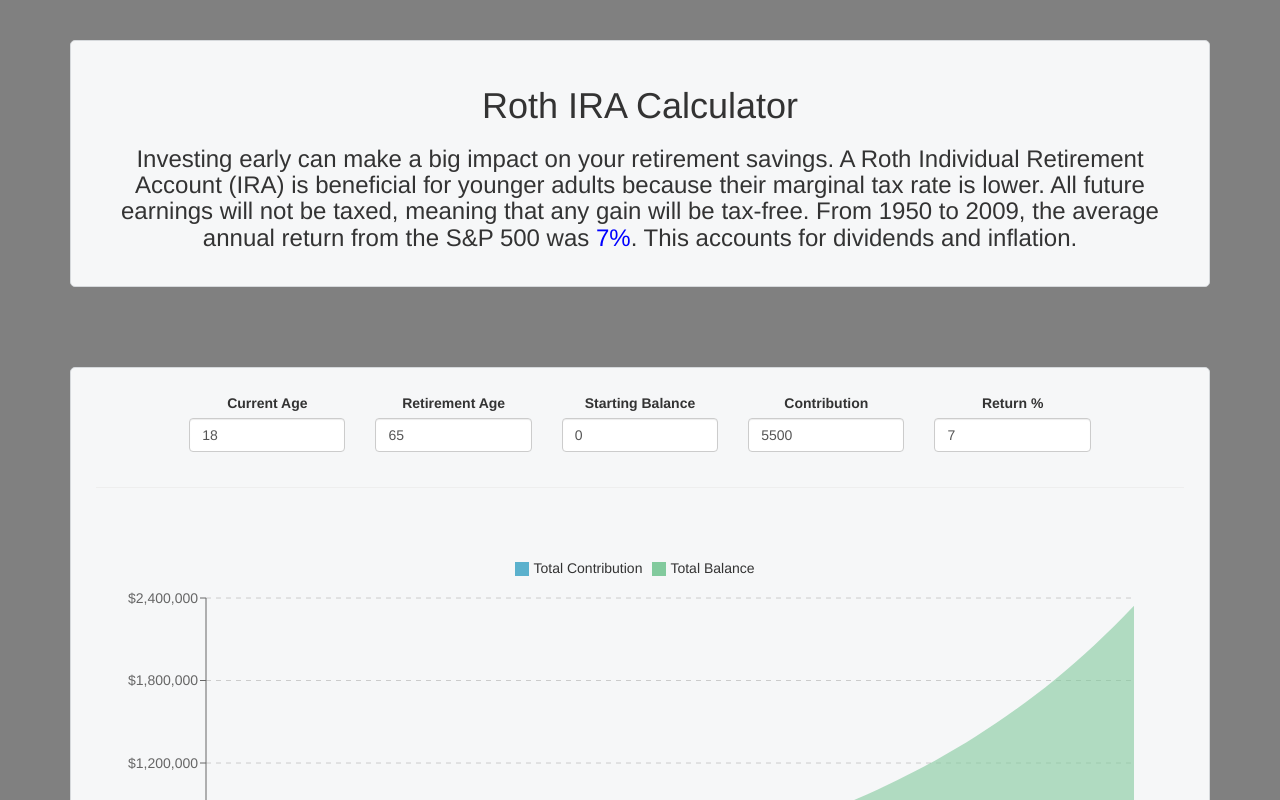
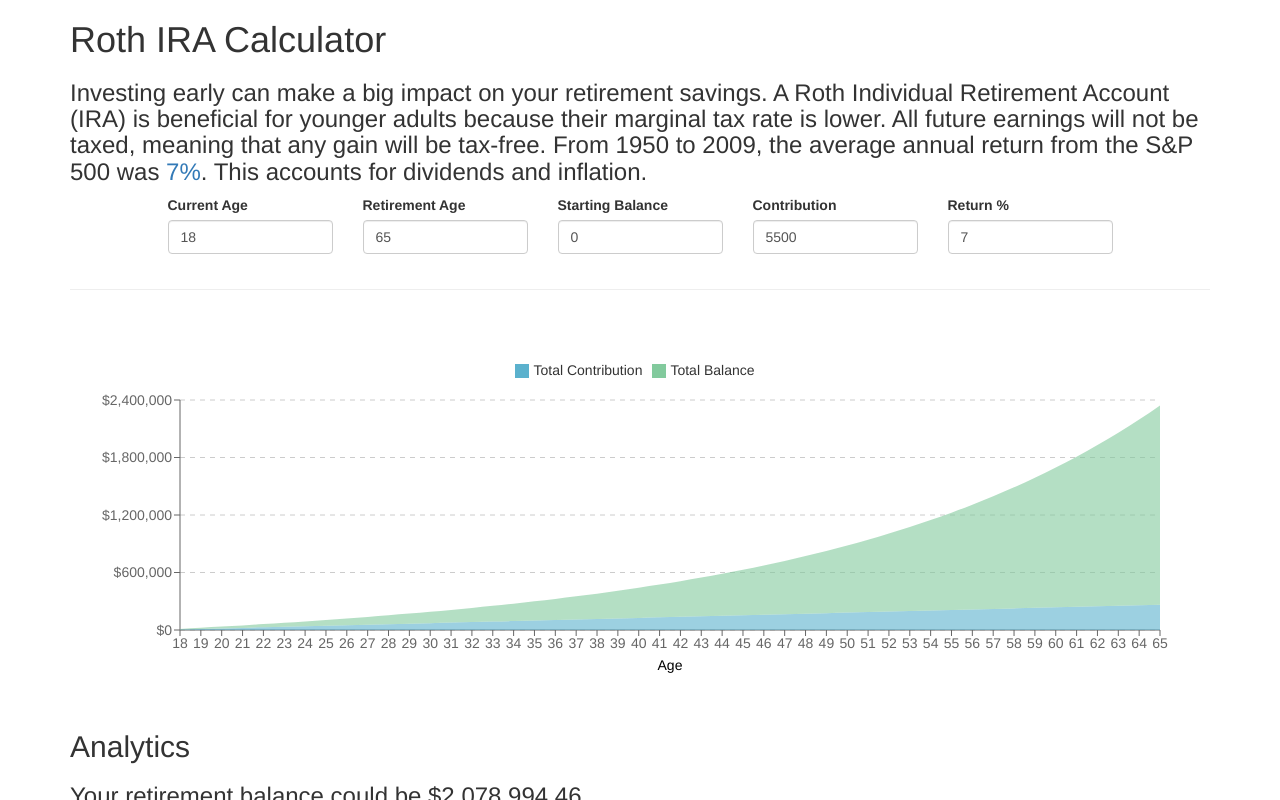
Before and after one commit to Truong-Henry/roth-ira-calculator, a React (Create React App) app: page / in a window 1280 px wide. Shown: the top 800 px of the page. Built offline with nearby package versions, Linux system fonts and the light colour scheme.

Commit message:
Removed CSS that Bootstrap already provided.

```diff
--- a/src/index.css
+++ b/src/index.css
@@ -1,27 +1,5 @@
-body {
-  background-color: grey;
-}
-
-.header-container,
-.analytics-container,
-.graph-container,
-.form-container {
-  text-align: center;
-  background-color: #f6f7f8;
-  border: 1px solid #d6d9dc;
-  border-radius: 5px;
-  margin: 40px 0;
-  padding: 25px;
-}
-
-a {
-  color: blue;
-  text-decoration: none;
-}
-
 .roth-graph {
-  width: 100%;
-  height: 500px;
+  height: 400px;
 }
 
 /* Remove arrows from number inputs */
```
